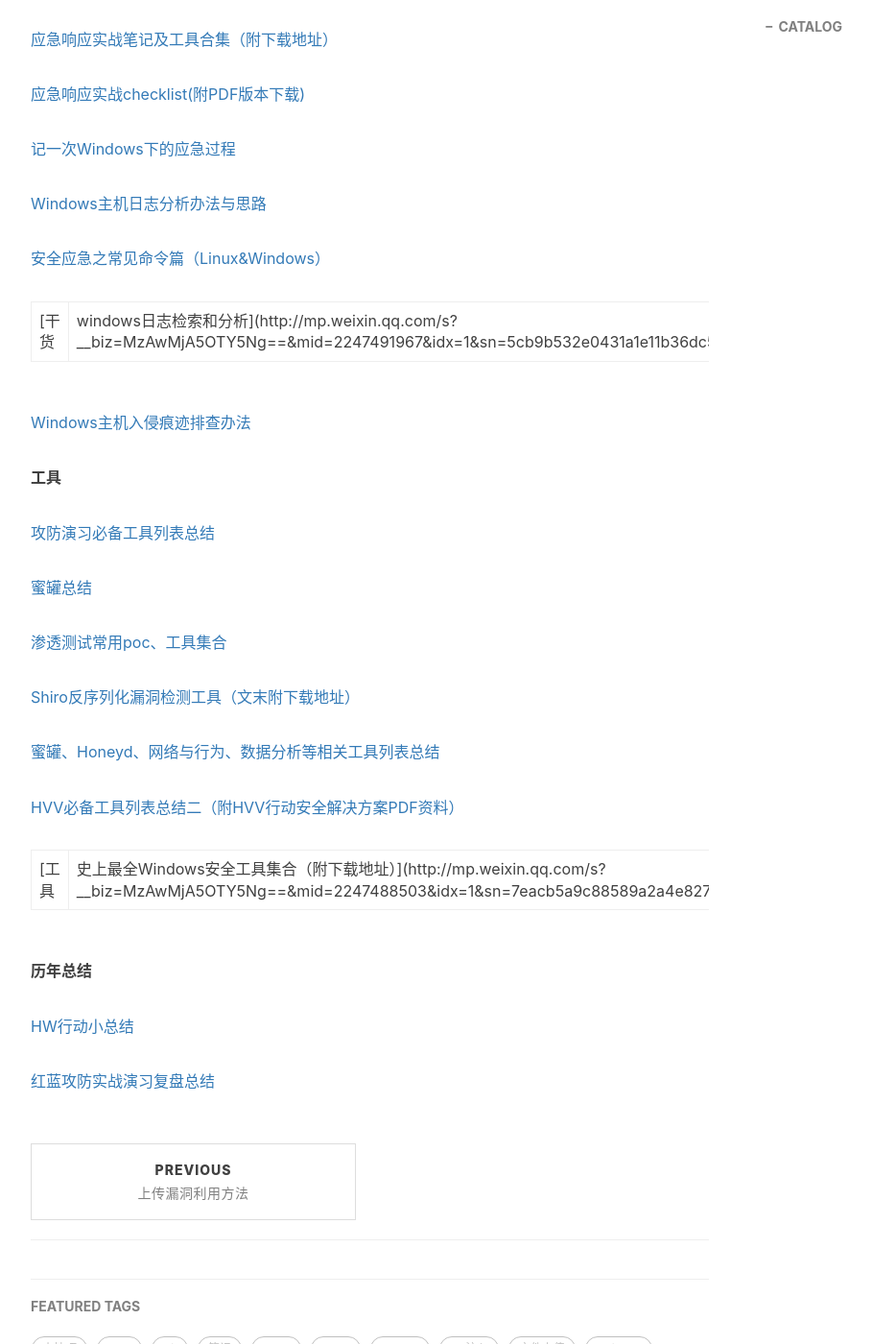
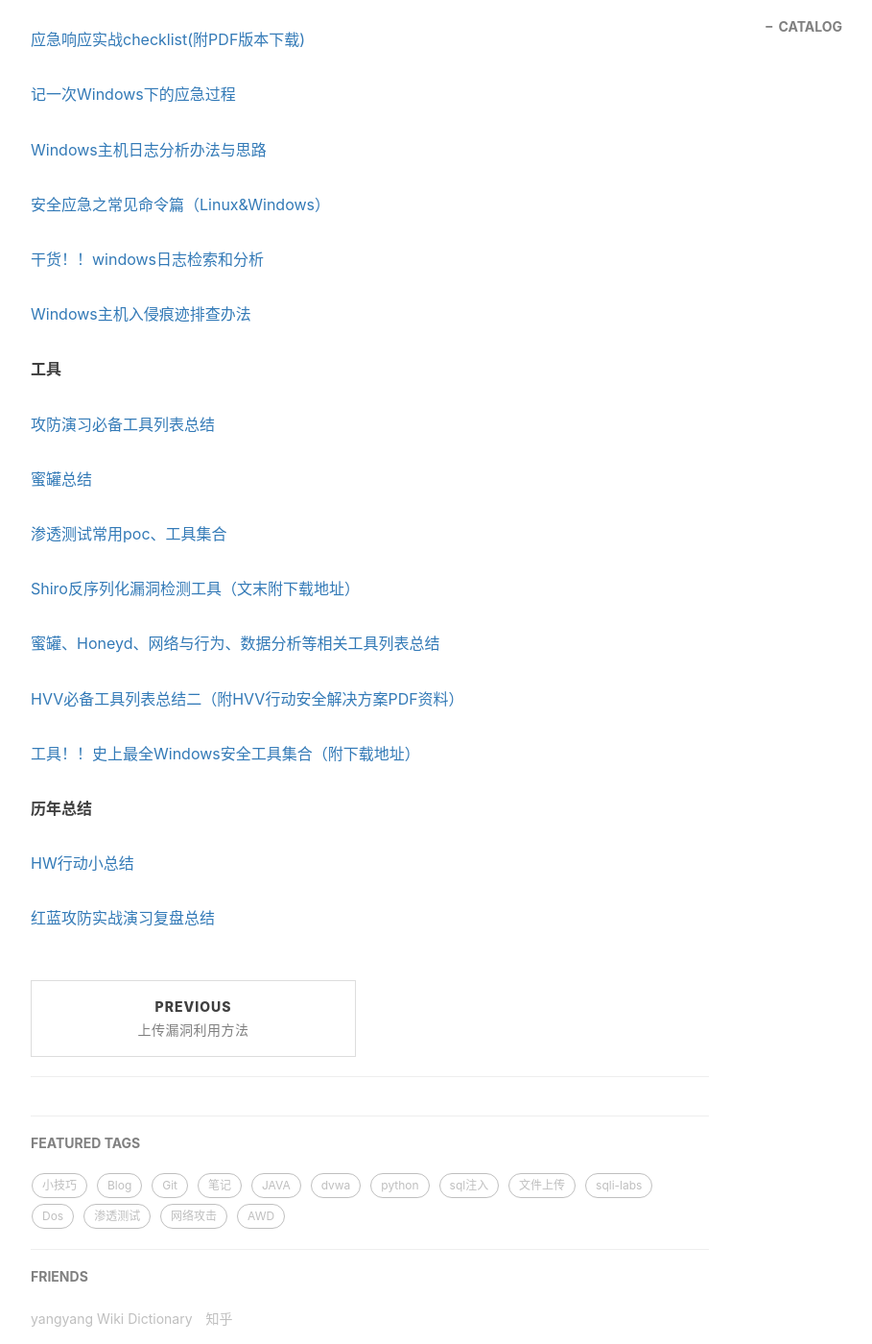
Before and after one commit to yangyang-linux/yangyang-linux.github.io, a Jekyll site: the page built from _posts/2021-06-27-红蓝对抗.md, in a window 1280 px wide and 1400 px high, scrolled down 2416 px. Shown: the whole window at 96% size, without its empty margins (233-1142 px from the left). Built offline with Jekyll 4.4.1, drawn with Linux system fonts in a browser that asks for light colours; nearby versions of some CDN libraries; comment, search, counter and statistics services are not loaded; some of the changed text lies outside the part shown.

Commit message:
Update 2021-06-27-红蓝对抗.md

````diff
--- a/_posts/2021-06-27-红蓝对抗.md
+++ b/_posts/2021-06-27-红蓝对抗.md
@@ -24,7 +24,7 @@
 
 [攻防演练中红队如何识别蜜罐保护自己](http://mp.weixin.qq.com/s?__biz=MzAwMjA5OTY5Ng==&mid=2247488940&idx=1&sn=ac21f757bec404147005370f26173a1e&chksm=9acec533adb94c254326015acac4e1199e728a573cccbf2c001cf664882dc4c076532b8a30a5&scene=21#wechat_redirect)
 
-[干货| 网站渗透总结之Getshell用法大全](http://mp.weixin.qq.com/s?__biz=MzAwMjA5OTY5Ng==&mid=2247493605&idx=1&sn=13570ad9fc4780540bf4d8f433c0d290&chksm=9acd377aadbabe6c08ccf4e31c566e31e9e13e7575ca6e6dbadd2bca8ba3a71b789cda7f8f8e&scene=21#wechat_redirect)
+[干货！！网站渗透总结之Getshell用法大全](http://mp.weixin.qq.com/s?__biz=MzAwMjA5OTY5Ng==&mid=2247493605&idx=1&sn=13570ad9fc4780540bf4d8f433c0d290&chksm=9acd377aadbabe6c08ccf4e31c566e31e9e13e7575ca6e6dbadd2bca8ba3a71b789cda7f8f8e&scene=21#wechat_redirect)
 
 [Linux通过第三方应用提权实战总结](http://mp.weixin.qq.com/s?__biz=MzAwMjA5OTY5Ng==&mid=2247493043&idx=2&sn=b87b3d75bb949bfeeb270d8f0991d967&chksm=9acd352cadbabc3afc53b36e05bc42d451d19821f0297ae0b37245801ecab44ea462e8e29568&scene=21#wechat_redirect)
 
@@ -62,7 +62,7 @@
 
 [红蓝对抗溯源的基本思路](http://mp.weixin.qq.com/s?__biz=MzAwMjA5OTY5Ng==&mid=2247494179&idx=1&sn=f15dcc5bf557df2014665797cc555b76&chksm=9acd3abcadbab3aaf78b50bd3a805f193ad67d1bf6373d5b7ad393234c40190d4cab70ac7280&scene=21#wechat_redirect)
 
-记一次蜜罐溯源
+记一次蜜罐溯源[https://www.freebuf.com/articles/web/246060.html](https://www.freebuf.com/articles/web/246060.html)
 
 ```
 https://www.freebuf.com/articles/web/246060.html
@@ -70,8 +70,8 @@
 
 **应急响应**
 
-**[应急响应之入侵排查](http://mp.weixin.qq.com/s?__biz=MzAwMjA5OTY5Ng==&mid=2247493011&idx=1&sn=56544c19bb7cc08c704d9bb80e07789c&chksm=9acd350cadbabc1a09682d93f1ed4928b51f044241de856643867cf3fb8937df6ea9079f45bd&scene=21#wechat_redirect)
-**
+[**应急响应之入侵排查**](http://mp.weixin.qq.com/s?__biz=MzAwMjA5OTY5Ng==&mid=2247493011&idx=1&sn=56544c19bb7cc08c704d9bb80e07789c&chksm=9acd350cadbabc1a09682d93f1ed4928b51f044241de856643867cf3fb8937df6ea9079f45bd&scene=21#wechat_redirect)
+
 
 [Linux应急响应实战](http://mp.weixin.qq.com/s?__biz=MzAwMjA5OTY5Ng==&mid=2247492936&idx=1&sn=2dcb3ae7e1454f872bdb5ddec50a2307&chksm=9acd35d7adbabcc10fcb18f3c62d66aff064e6d7be506716433e002af7e61a905005d18b355d&scene=21#wechat_redirect)
 
@@ -87,7 +87,7 @@
 
 [安全应急之常见命令篇（Linux&Windows）](http://mp.weixin.qq.com/s?__biz=MzAwMjA5OTY5Ng==&mid=2247492244&idx=1&sn=acbca06a3def2585580ab907529b4752&chksm=9acd320badbabb1df38e61609bc2d54c49143c66ba7c467aca1800066872c1d9a9eca7085949&scene=21#wechat_redirect)
 
-[干货|windows日志检索和分析](http://mp.weixin.qq.com/s?__biz=MzAwMjA5OTY5Ng==&mid=2247491967&idx=1&sn=5cb9b532e0431a1e11b36dc5d92d905b&chksm=9acd31e0adbab8f6542fb3081db453be4718b33d24d71f888b2cecdf803196116c88bace5875&scene=21#wechat_redirect)
+[干货！！windows日志检索和分析](http://mp.weixin.qq.com/s?__biz=MzAwMjA5OTY5Ng==&mid=2247491967&idx=1&sn=5cb9b532e0431a1e11b36dc5d92d905b&chksm=9acd31e0adbab8f6542fb3081db453be4718b33d24d71f888b2cecdf803196116c88bace5875&scene=21#wechat_redirect)
 
 [Windows主机入侵痕迹排查办法](http://mp.weixin.qq.com/s?__biz=MzAwMjA5OTY5Ng==&mid=2247491837&idx=1&sn=dacb7c186b556ba85816db61fbceaa59&chksm=9acd3062adbab97433a294a1b861b40304b5911838729ed9f491190a5f0b974c9bf6c2d007c3&scene=21#wechat_redirect)
 
@@ -105,7 +105,7 @@
 
 [HVV必备工具列表总结二（附HVV行动安全解决方案PDF资料）](http://mp.weixin.qq.com/s?__biz=MzAwMjA5OTY5Ng==&mid=2247493900&idx=1&sn=81cc5e7311c4375109b5694d067157d0&chksm=9acd3993adbab085fe3d0236533f0f6b6c5e533a93b35d43e58eaca5824d686e98b840d252f5&scene=21#wechat_redirect)
 
-[工具|史上最全Windows安全工具集合（附下载地址）](http://mp.weixin.qq.com/s?__biz=MzAwMjA5OTY5Ng==&mid=2247488503&idx=1&sn=7eacb5a9c88589a2a4e8276c5d685797&chksm=9acec368adb94a7eca5aa23a84dae790773791de4bc1022738fa7642c0772c7e94cd22c5cf18&scene=21#wechat_redirect)
+[工具！！史上最全Windows安全工具集合（附下载地址）](http://mp.weixin.qq.com/s?__biz=MzAwMjA5OTY5Ng==&mid=2247488503&idx=1&sn=7eacb5a9c88589a2a4e8276c5d685797&chksm=9acec368adb94a7eca5aa23a84dae790773791de4bc1022738fa7642c0772c7e94cd22c5cf18&scene=21#wechat_redirect)
 
 **历年总结**
 
````
